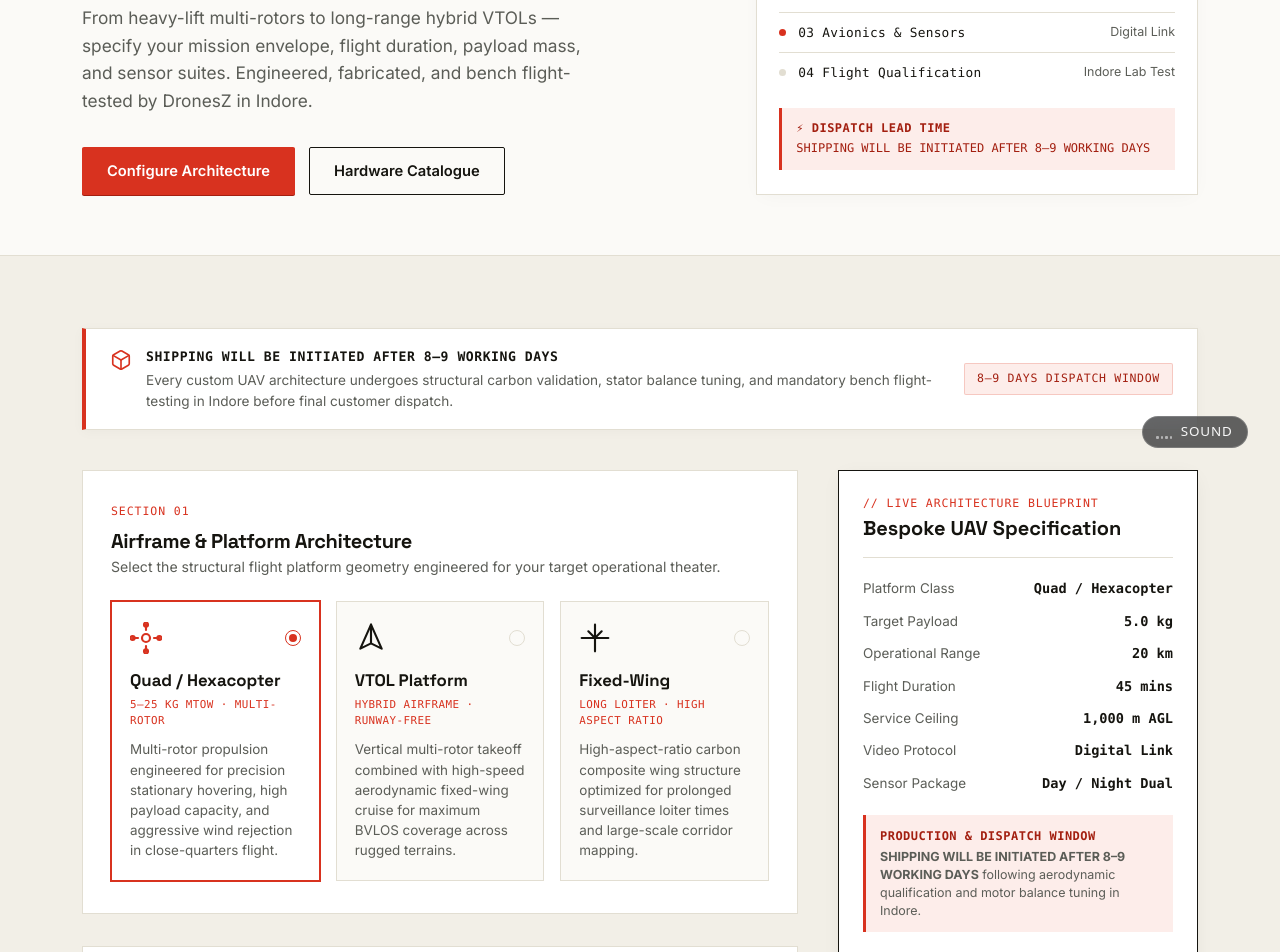
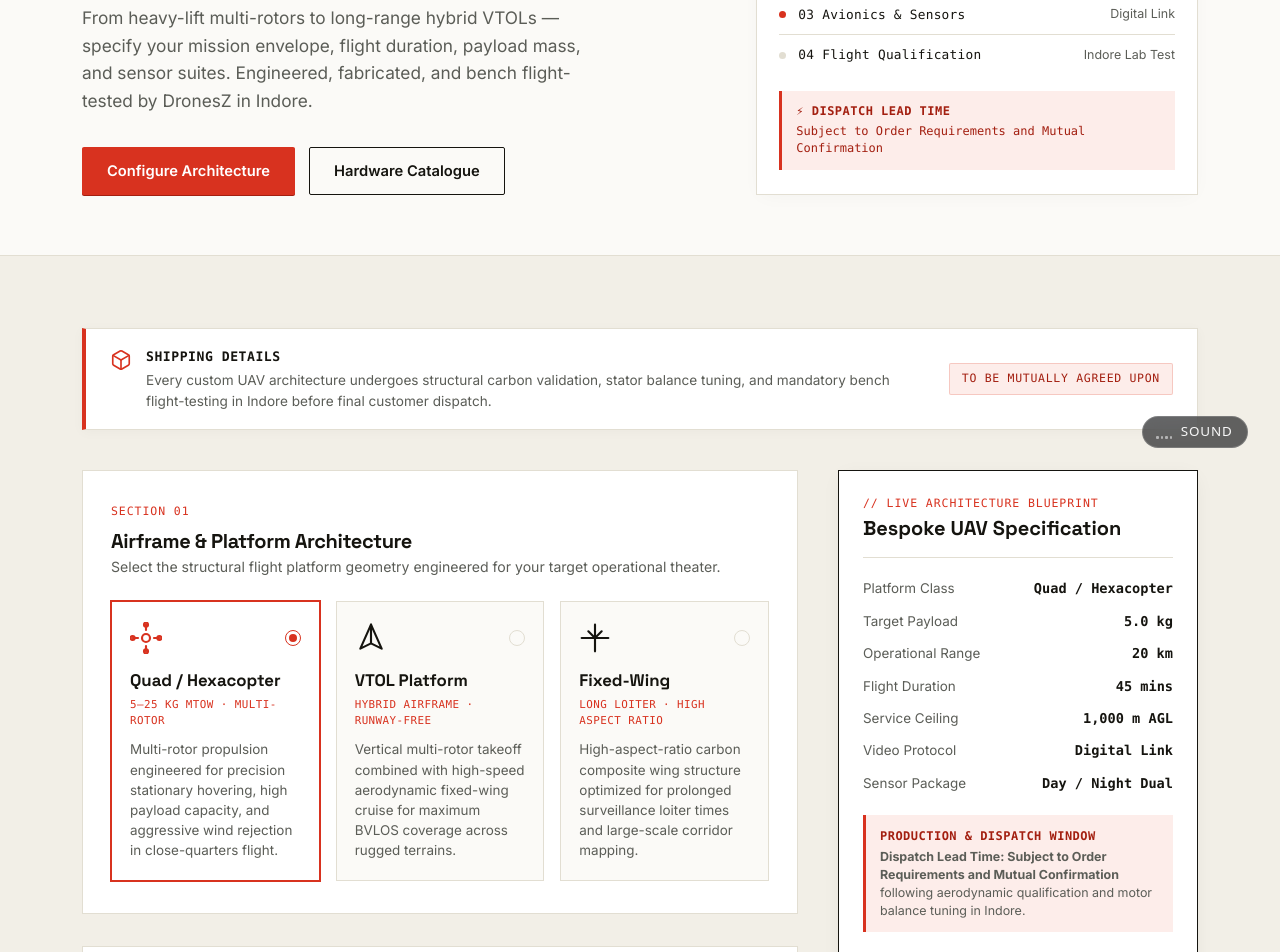
Before and after one commit to Swapnil14-art/dronesZ, a Next.js app: page /build-your-own-drone in a window 1280 px wide. Shown: the part 320-1272 px from the top of the page. Built offline with nearby package versions, Linux system fonts and the light colour scheme; no server answers.

Commit message:
Build ur own drone

```diff
--- a/components/drone-builder/BuildYourOwnDrone.tsx
+++ b/components/drone-builder/BuildYourOwnDrone.tsx
@@ -266,7 +266,7 @@ export function BuildYourOwnDrone() {
         city.trim() ? `• Target Location: ${city.trim()}` : null,
         "",
         "--- 4. DISPATCH ADVISORY ---",
-        "• Production Lead Time: SHIPPING WILL BE INITIATED AFTER 8–9 WORKING DAYS (Acknowledged)",
+        "• Subject to Order Requirements and Mutual Confirmation",
         "",
         customNotes.trim() ? `--- 5. MISSION NOTES & CUSTOM REQUIREMENTS ---\n${customNotes.trim()}` : null,
         "==================================================",
@@ -337,7 +337,7 @@ export function BuildYourOwnDrone() {
                 </svg>
                 <div>
                   <div className="byod-shipping-title">
-                    SHIPPING WILL BE INITIATED AFTER 8–9 WORKING DAYS
+                    SHIPPING DETAILS
                   </div>
                   <p className="byod-shipping-desc">
                     Every custom UAV architecture undergoes structural carbon validation, stator balance tuning, and mandatory bench flight-testing before dispatch from our Indore facility.
@@ -443,7 +443,7 @@ export function BuildYourOwnDrone() {
                 ⚡ Dispatch Lead Time
               </span>
               <span>
-                SHIPPING WILL BE INITIATED AFTER 8–9 WORKING DAYS
+                Subject to Order Requirements and Mutual Confirmation
               </span>
             </div>
           </div>
@@ -462,7 +462,7 @@ export function BuildYourOwnDrone() {
               </svg>
               <div>
                 <div className="byod-shipping-title">
-                  SHIPPING WILL BE INITIATED AFTER 8–9 WORKING DAYS
+                  SHIPPING Details
                 </div>
                 <p className="byod-shipping-desc">
                   Every custom UAV architecture undergoes structural carbon validation, stator balance tuning, and mandatory bench flight-testing in Indore before final customer dispatch.
@@ -470,7 +470,7 @@ export function BuildYourOwnDrone() {
               </div>
             </div>
             <span className="byod-shipping-badge">
-              8–9 Days Dispatch Window
+              To Be Mutually Agreed Upon
             </span>
           </div>
 
@@ -981,7 +981,7 @@ export function BuildYourOwnDrone() {
                   Production &amp; Dispatch Window
                 </div>
                 <p className="byod-summary-shipping-note">
-                  <strong>SHIPPING WILL BE INITIATED AFTER 8–9 WORKING DAYS</strong> following aerodynamic qualification and motor balance tuning in Indore.
+                  <strong>Dispatch Lead Time: Subject to Order Requirements and Mutual Confirmation</strong> following aerodynamic qualification and motor balance tuning in Indore.
                 </p>
               </div>
 
```
